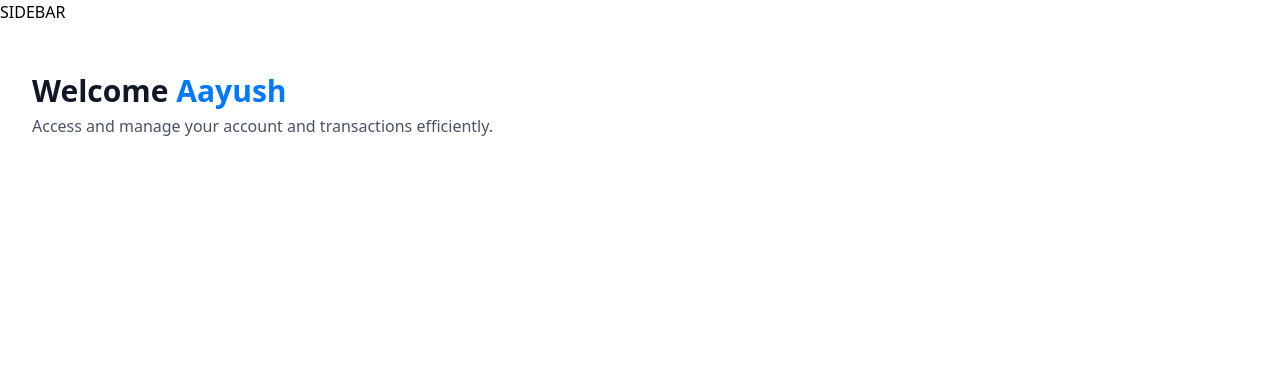
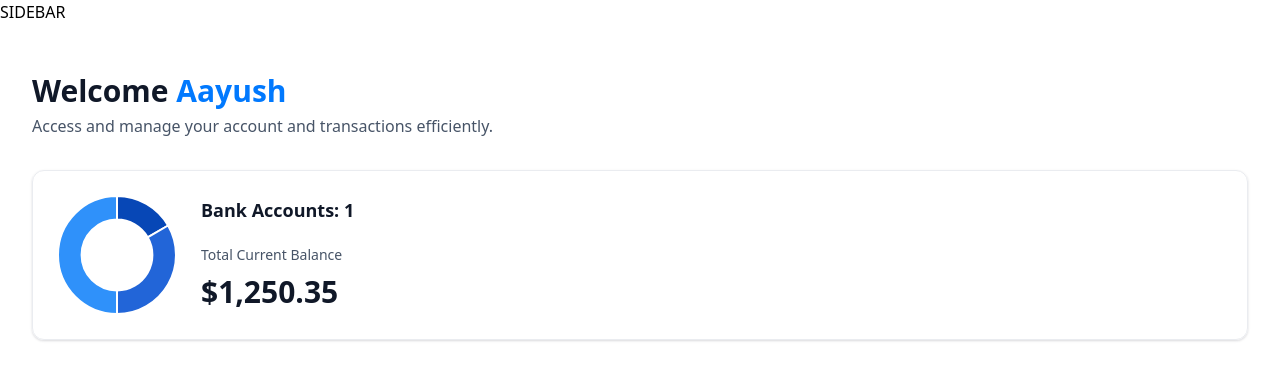
Before and after one commit to theaayushg/bankingapp, a Next.js app: page / in a window 1280 px wide. Shown: the top 380 px of the page. Built offline with nearby package versions, Linux system fonts and the light colour scheme.

Commit message:
Implement Balance Box and basic charting

```diff
--- a/app/(root)/page.tsx
+++ b/app/(root)/page.tsx
@@ -1,4 +1,5 @@
 import HeaderBox from '@/components/HeaderBox'
+import TotalBalanceBox from '@/components/TotalBalanceBox'
 
 const Home = () => {
     const loggedIn = {firstName: 'Aayush'}
@@ -12,6 +13,12 @@
                         user={loggedIn?.firstName || 'Guest'}
                         subtext="Access and manage your account and transactions efficiently."
                     />
+
+                    <TotalBalanceBox
+                        accounts={[]}
+                        totalBanks={1}
+                        totalCurrentBalance={1250.35}
+                    />
                 </header>
 
             </div>
--- /dev/null
+++ b/components/AnimatedCounter.tsx
@@ -0,0 +1,19 @@
+'use client';
+
+import CountUp from "react-countup";
+
+const AnimatedCounter = ({ amount }: { amount: number }) => {
+  return (
+    <div className="w-full">
+        <CountUp
+            duration={2}
+            decimals={2}
+            decimal="."
+            prefix="$"
+            end={amount}
+        />
+    </div>
+  )
+}
+
+export default AnimatedCounter
--- /dev/null
+++ b/components/DoughnutChart.tsx
@@ -0,0 +1,32 @@
+"use client"
+import { Chart as ChartJS, ArcElement, Tooltip, Legend } from "chart.js";
+import { Doughnut } from "react-chartjs-2";
+
+ChartJS.register(ArcElement, Tooltip, Legend);
+
+const DoughnutChart = ({ accounts }: DoughnutChartProps) => {
+    const data = {
+        datasets: [
+            {
+                label: 'Banks',
+                data: [1250, 2500, 3750],
+                backgroundColor: ['#0747b6','#2265d8','#2f91fa']
+            }
+        ],
+        labels: ['Bank 1', 'Bank 2', 'Bank 3']
+    }
+
+    return <Doughnut
+        data={data}
+        options={{
+            cutout: '60%',
+            plugins: {
+                legend: {
+                    display: false
+                }
+            }
+        }}
+    />
+}
+
+export default DoughnutChart
--- /dev/null
+++ b/components/TotalBalanceBox.tsx
@@ -0,0 +1,29 @@
+import AnimatedCounter from './AnimatedCounter'
+import DoughnutChart from './DoughnutChart'
+
+const TotalBalanceBox = ({
+    accounts = [], totalBanks, totalCurrentBalance
+}: TotalBalanceBoxProps) => {
+  return (
+    <section className="total-balance">
+        <div className="total-balance-chart">
+            <DoughnutChart accounts={accounts} />
+        </div>
+        <div className="flex flex-col gap-6">
+            <h2 className="header-2">
+                Bank Accounts: {totalBanks}
+            </h2>
+            <div className="flex flex-col gap-2">
+                <p className="total-balance-label">
+                    Total Current Balance
+                </p>
+                <div className="total-balance-amount flex-center gap-2">
+                    <AnimatedCounter amount={totalCurrentBalance}/>
+                </div>
+            </div>
+        </div>
+    </section>
+  )
+}
+
+export default TotalBalanceBox
--- a/package.json
+++ b/package.json
@@ -10,11 +10,15 @@
   },
   "dependencies": {
     "@radix-ui/react-slot": "^1.1.1",
+    "chart.js": "^4.4.7",
     "class-variance-authority": "^0.7.1",
     "clsx": "^2.1.1",
     "lucide-react": "^0.474.0",
     "next": "15.1.6",
+    "query-string": "^9.1.1",
     "react": "^19.0.0",
+    "react-chartjs-2": "^5.3.0",
+    "react-countup": "^6.5.3",
     "react-dom": "^19.0.0",
     "tailwind-merge": "^3.0.1",
     "tailwindcss-animate": "^1.0.7"
--- a/types/index.d.ts
+++ b/types/index.d.ts
@@ -202,7 +202,7 @@
   appwriteItemId?: string;
 }
 
-declare interface TotlaBalanceBoxProps {
+declare interface TotalBalanceBoxProps {
   accounts: Account[];
   totalBanks: number;
   totalCurrentBalance: number;
```
Also changed, not shown: 1 other file (tests, documents, lock files or other folders).
